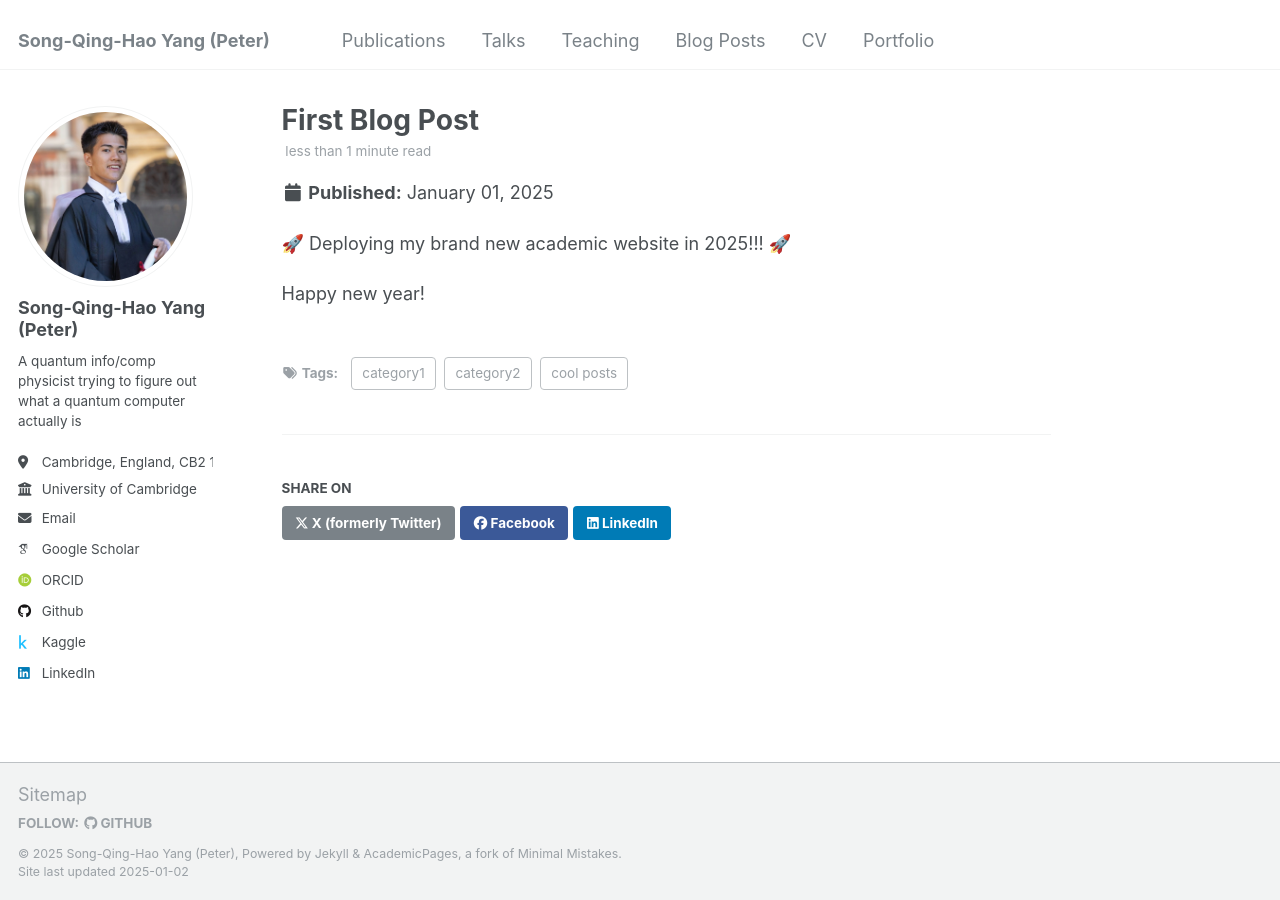
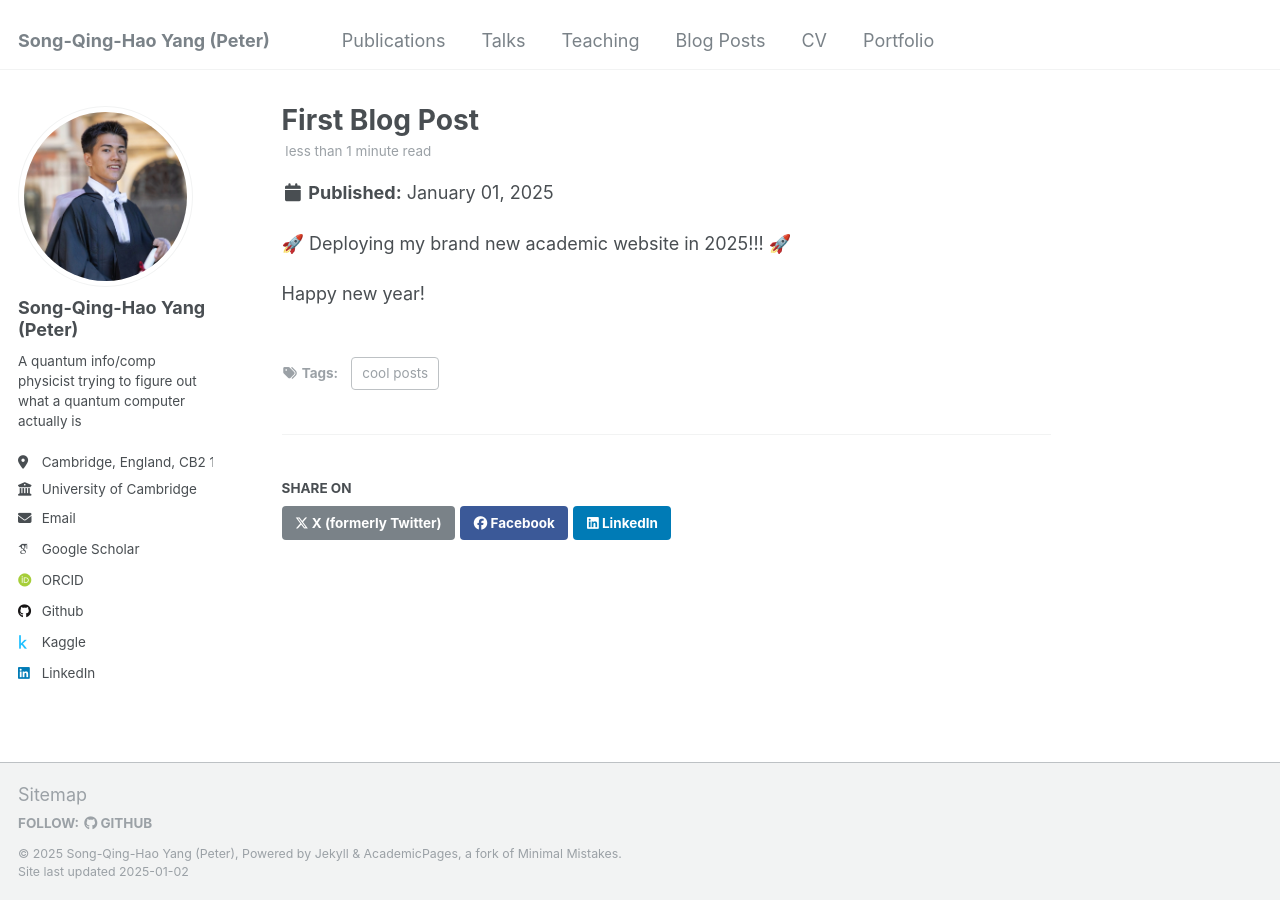
Before and after one commit to SongQingHao-Yang/SongQingHao-Yang.github.io, a Jekyll site: the page built from _posts/2025-01-01-first-blog-post.md, in a window 1280 px wide. Built offline with Jekyll 4.4.1, drawn with Linux system fonts in a browser that asks for light colours; some web fonts are replaced.

Commit message:
Update 2025-01-01-first-blog-post.md

```diff
--- a/_posts/2025-01-01-first-blog-post.md
+++ b/_posts/2025-01-01-first-blog-post.md
@@ -4,8 +4,6 @@ date: 2025-01-01
 permalink: /posts/2025/01/first-blog-post
 tags:
   - cool posts
-  - category1
-  - category2
 ---
 
 🚀 Deploying my brand new academic website in 2025!!! 🚀
```
